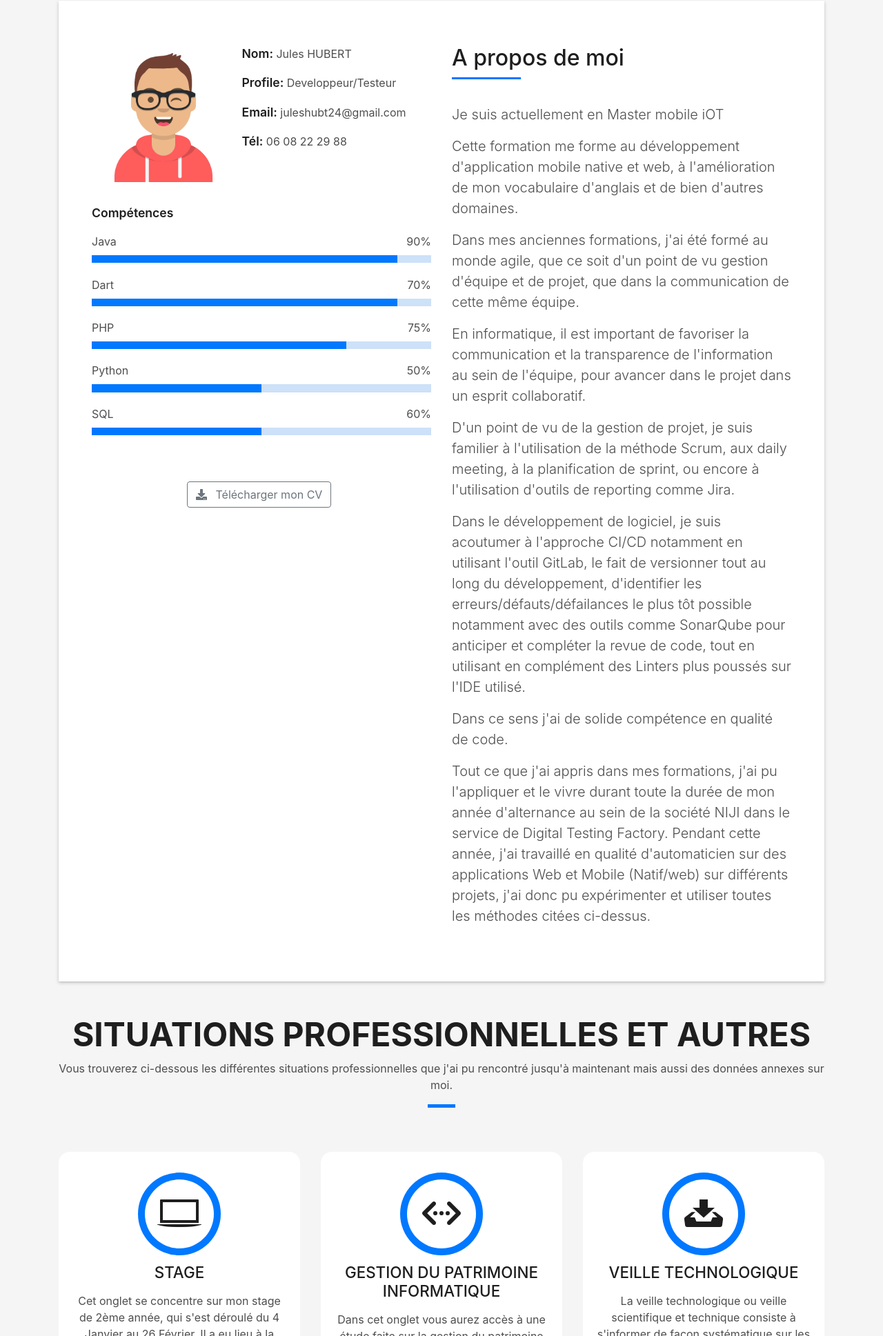
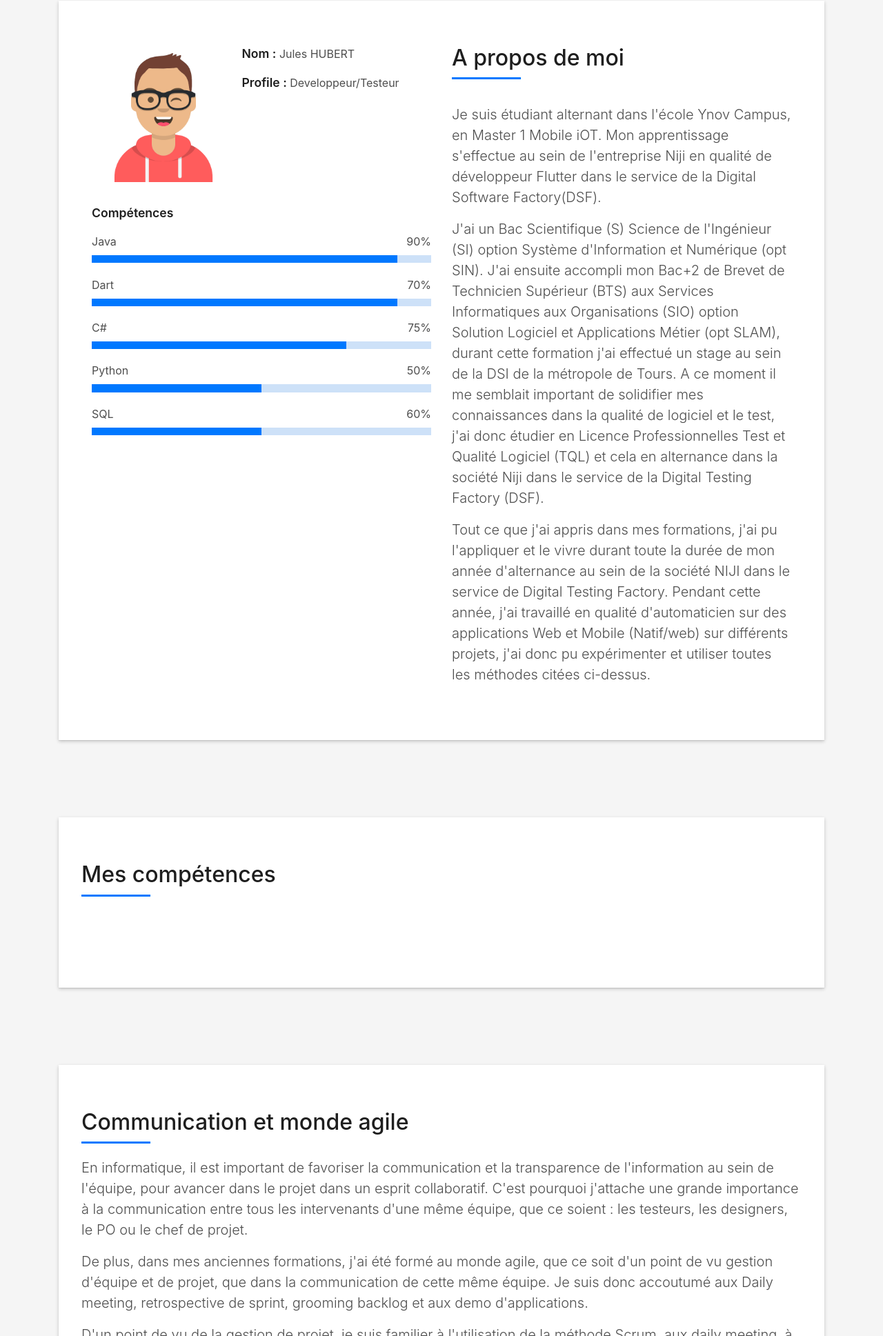
Before and after one commit to Julio-star/PortFolio, a plain HTML site: page index.html in a window 1280 px wide. Shown: the part 863-2800 px from the top of the page at 69% size. Drawn offline with Linux system fonts and the light colour scheme; files whose address does not match are found by name.

Commit message:
Update Body because Master

```diff
--- a/index.html
+++ b/index.html
@@ -96,10 +96,8 @@
                   </div>
                   <div class="col-sm-6 col-md-7">
                     <div class="about-info">
-                      <p><span class="title-s">Nom: </span> <span>Jules HUBERT</span></p>
-                      <p><span class="title-s">Profile: </span> <span>Developpeur/Testeur</span></p>
-                      <p><span class="title-s">Email: </span> <span>juleshubt24@gmail.com</span></p>
-                      <p><span class="title-s">Tél: </span> <span>06 08 22 29 88</span></p>
+                      <p><span class="title-s">Nom : </span> <span>Jules HUBERT</span></p>
+                      <p><span class="title-s">Profile : </span> <span>Developpeur/Testeur</span></p>
                     </div>
                   </div>
                 </div>
@@ -115,7 +113,7 @@
                     <div class="progress-bar" role="progressbar" style="width: 90%;" aria-valuenow="90" aria-valuemin="0"
                       aria-valuemax="100"></div>
                   </div>
-                  <span>PHP</span> <span class="pull-right">75%</span>
+                  <span>C#</span> <span class="pull-right">75%</span>
                   <div class="progress">
                     <div class="progress-bar" role="progressbar" style="width: 75%" aria-valuenow="75" aria-valuemin="0"
                       aria-valuemax="100"></div>
@@ -133,12 +131,13 @@
 
                   <br/><br/>
 
-                  <div class="col-md-6" style="margin:auto;">
+                  <!--<div class="col-md-6" style="margin:auto;">
                     <a class="btn btn-xl btn-outline-secondary" href="assets/Curriculum Vitae.pdf" target="_blank">
                       <i class="fas fa-download mr-2"></i>
                         Télécharger mon CV
                     </a>
-                  </div>
+                  </div>-->
+
                 </div>
               </div>
               <div class="col-md-6">
@@ -148,32 +147,25 @@
                       A propos de moi
                     </h5>
                   </div>
+
                   <p class="lead">
-                    Je suis actuellement en Master mobile iOT
+                    Je suis étudiant alternant dans l'école Ynov Campus, en Master 1 Mobile iOT. Mon apprentissage s'effectue au sein de l'entreprise Niji
+                    en qualité de développeur Flutter dans le service de la Digital Software Factory(DSF).
                   </p>
+
                   <p class="lead">
-                    Cette formation me forme au développement d'application mobile native et web, à l'amélioration de mon vocabulaire d'anglais et de bien d'autres domaines.
+                    J'ai un Bac Scientifique (S) Science de l'Ingénieur (SI) option Système d'Information et Numérique (opt SIN).
+                    J'ai ensuite accompli mon Bac+2 de Brevet de Technicien Supérieur (BTS) aux Services Informatiques aux Organisations (SIO)
+                    option Solution Logiciel et Applications Métier (opt SLAM), durant cette formation j'ai effectué un stage au sein de la DSI de la métropole de Tours.
+                    A ce moment il me semblait important de solidifier mes connaissances dans la qualité de logiciel et le test, j'ai donc étudier en Licence Professionnelles
+                    Test et Qualité Logiciel (TQL) et cela en alternance dans la société Niji dans le service de la Digital Testing Factory (DSF).
                   </p>
+
                   <p class="lead">
-                    Dans mes anciennes formations, j'ai été formé au monde agile, que ce soit d'un point de vu gestion d'équipe et de projet, que dans la communication de cette même équipe.
-                  </p>
-                  <p class="lead">
-                    En informatique, il est important de favoriser la communication et la transparence de l'information au sein de l'équipe, pour avancer dans le projet dans un esprit collaboratif.
-                  </p>
-                  <p class="lead">
-                    D'un point de vu de la gestion de projet, je suis familier à l'utilisation de la méthode Scrum, aux daily meeting, à la planification de sprint, ou encore à l'utilisation d'outils de reporting comme Jira.
-                  </p>
-                  <p class="lead">
-                    Dans le développement de logiciel, je suis acoutumer à l'approche CI/CD notamment en utilisant l'outil GitLab, le fait de versionner tout au long du développement,
-                    d'identifier les erreurs/défauts/défailances le plus tôt possible notamment avec des outils comme SonarQube pour anticiper et compléter la revue de code,
-                    tout en utilisant en complément des Linters plus poussés sur l'IDE utilisé.
-                  </p>
-                  <p class="lead">
-                    Dans ce sens j'ai de solide compétence en qualité de code.
-                  </p>
-                  <p class="lead">
-                    Tout ce que j'ai appris dans mes formations, j'ai pu l'appliquer et le vivre durant toute la durée de mon année d'alternance au sein de la société NIJI dans le service de Digital Testing Factory.
-                    Pendant cette année, j'ai travaillé en qualité d'automaticien sur des applications Web et Mobile (Natif/web) sur différents projets, j'ai donc pu expérimenter et utiliser toutes les méthodes citées ci-dessus.
+                    Tout ce que j'ai appris dans mes formations, j'ai pu l'appliquer et le vivre durant toute la durée de mon année d'alternance au sein de la société NIJI
+                    dans le service de Digital Testing Factory.
+                    Pendant cette année, j'ai travaillé en qualité d'automaticien sur des applications Web et Mobile (Natif/web) sur différents projets,
+                    j'ai donc pu expérimenter et utiliser toutes les méthodes citées ci-dessus.
                   </p>
                 </div>
               </div>
@@ -184,6 +176,106 @@
     </div>
   </section>
   <!--Fin de la section présentation-->
+
+  <!--Début de la section mes compétences-->
+    <section id="interest" class="about-mf sect-pt4 route">
+      <div class="container">
+        <div class="row">
+          <div class="col-sm-12">
+            <div class="box-shadow-full">
+              <div class="row">
+                <div class="about-me pt-4 pt-md-0">
+                    <div class="title-box-2">
+                      <h5 class="title-left">
+                         Mes compétences
+                      </h5><br/>
+                      <p class="lead">
+
+                      </p>
+                  </div>
+                </div>
+              </div>
+            </div>
+          </div>
+        </div>
+      </div>
+    </section>
+  <!--Fin de la section mes compétences-->
+
+<!--Début de la section communication-->
+  <section id="interest" class="about-mf sect-pt4 route">
+    <div class="container">
+      <div class="row">
+        <div class="col-sm-12">
+          <div class="box-shadow-full">
+            <div class="row">
+              <div class="about-me pt-4 pt-md-0">
+                  <div class="title-box-2">
+                    <h5 class="title-left">
+                      Communication et monde agile
+                    </h5><br/>
+                    <p class="lead">
+                      En informatique, il est important de favoriser la communication et la transparence de l'information au sein de l'équipe,
+                      pour avancer dans le projet dans un esprit collaboratif.
+                      C'est pourquoi j'attache une grande importance à la communication entre tous les intervenants d'une même équipe, que ce soient : les testeurs, les designers,
+                      le PO ou le chef de projet.
+                    </p>
+                    <p class="lead">
+                      De plus, dans mes anciennes formations, j'ai été formé au monde agile, que ce soit d'un point de vu gestion d'équipe et de projet,
+                      que dans la communication de cette même équipe. Je suis donc accoutumé aux Daily meeting, retrospective de sprint, grooming backlog et aux demo d'applications.
+                    </p>
+                    <p class="lead">
+                      D'un point de vu de la gestion de projet, je suis familier à l'utilisation de la méthode Scrum, aux daily meeting,
+                      à la planification de sprint, ou encore à l'utilisation d'outils de reporting comme Jira.
+                    </p>
+                </div>
+              </div>
+            </div>
+          </div>
+        </div>
+      </div>
+    </div>
+  </section>
+<!--Fin de la section communication-->
+
+<!--Début de la section qualité de code-->
+  <section id="interest" class="about-mf sect-pt4 route">
+    <div class="container">
+      <div class="row">
+        <div class="col-sm-12">
+          <div class="box-shadow-full">
+            <div class="row">
+              <div class="about-me pt-4 pt-md-0">
+                  <div class="title-box-2">
+                    <h5 class="title-left">
+                      Qualité de code
+                    </h5><br/>
+                    <p class="lead">
+                      Il me semble important d'aborder le sujet de la qualité qui est au coeur du métier de développeur. En effet, un développeur se doit de développer
+                      les composants et les fonctionnalités qui conviennent au client mais il doit aussi penser à l'avenir du projet et à la dette technique.
+                      Dans le cas ou la qualité du code n'est pas prise au sérieux et/ou n'est pas particulièrement appliquée, la dette technique risque d'augmenter les coûts de
+                      développement et donc les coûts du projet.
+                      J'ai pu approfondir mes connaissances sur cette question dans mon mémoire
+                    </p>
+                    <p class="lead">
+                      Dans ce sens, il faut trouver qu'elle est la principale raison de l'abandon d'un projet informatique et statistiquement la première est
+                       la fonte du budget. Pour éviter ce cas, il faut donc mettre toutes les chances de notre côté, ainsi un code de qualité répond à ce critère.
+                    </p>
+                    <p class="lead">
+                      C'est pourquoi, dans le développement de logiciels, je suis acoutumer à l'approche CI/CD notamment en utilisant l'outil GitLab, le fait de versionner
+                      tout au long du développement, d'identifier les erreurs/défauts/défailances le plus tôt possible notamment avec des outils comme SonarQube
+                      pour anticiper et compléter la revue de code, tout en utilisant en complément des Linters plus poussés pour avoir un encore une fois
+                      un code de meilleur qualité.
+                    </p>
+                </div>
+              </div>
+            </div>
+          </div>
+        </div>
+      </div>
+    </div>
+  </section>
+<!--Fin de la section qualité de code-->
 
   <!--/ Section Services Star /-->
   <section id="service" class="services-mf route">
```
